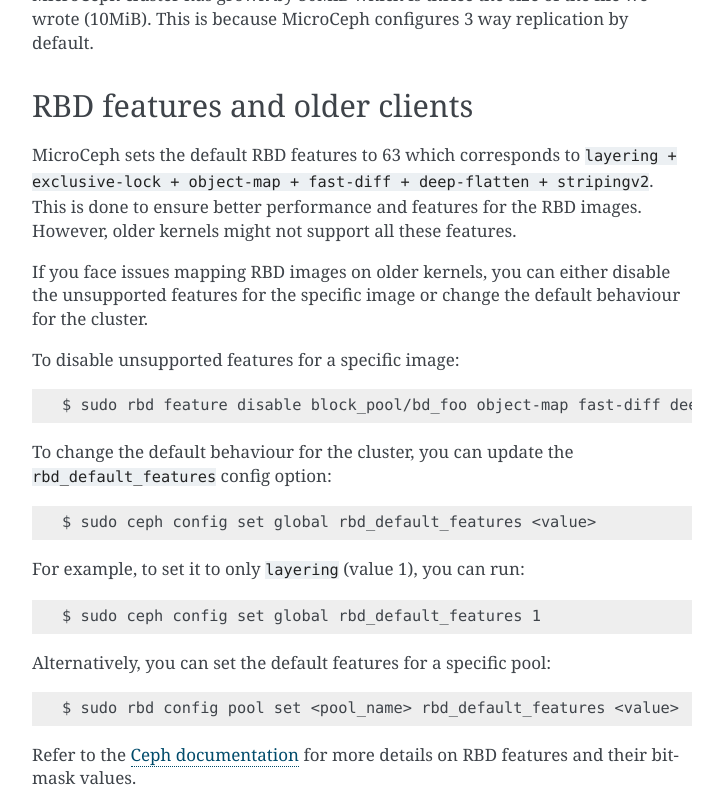
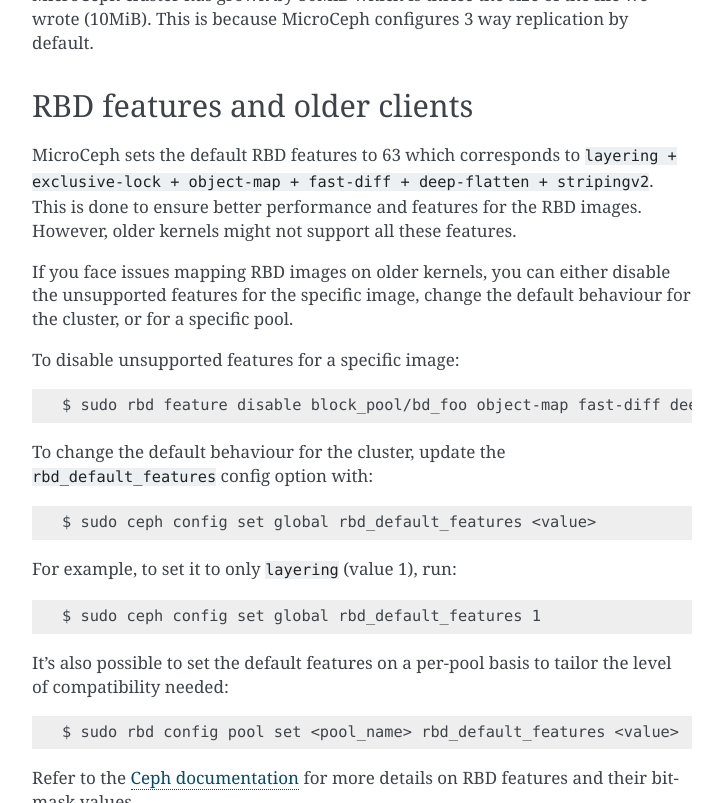
Before and after one commit to canonical/microceph, a Sphinx documentation site: the page built from docs/how-to/mount-block-device.rst, in a window 1280 px wide and 900 px high, scrolled down 3384 px, cut to the strip 0-803 px from the top of the window. Shown: the whole strip, without its empty margins (388-1111 px from the left). Built offline with Sphinx 7.4.7, drawn with Linux system fonts in a browser that asks for light colours.

Commit message:
fix: address doc comments
Signed-off-by: Peter Sabaini <peter.sabaini@canonical.com>

```diff
--- a/docs/how-to/mount-block-device.rst
+++ b/docs/how-to/mount-block-device.rst
@@ -177,7 +177,7 @@
 
 MicroCeph sets the default RBD features to 63 which corresponds to ``layering + exclusive-lock + object-map + fast-diff + deep-flatten + stripingv2``. This is done to ensure better performance and features for the RBD images. However, older kernels might not support all these features.
 
-If you face issues mapping RBD images on older kernels, you can either disable the unsupported features for the specific image or change the default behaviour for the cluster.
+If you face issues mapping RBD images on older kernels, you can either disable the unsupported features for the specific image, change the default behaviour for the cluster, or for a specific pool.
 
 To disable unsupported features for a specific image:
 
@@ -185,19 +185,19 @@
 
     $ sudo rbd feature disable block_pool/bd_foo object-map fast-diff deep-flatten
 
-To change the default behaviour for the cluster, you can update the ``rbd_default_features`` config option:
+To change the default behaviour for the cluster, update the ``rbd_default_features`` config option with:
 
 .. code-block:: none
 
     $ sudo ceph config set global rbd_default_features <value>
 
-For example, to set it to only ``layering`` (value 1), you can run:
+For example, to set it to only ``layering`` (value 1), run:
 
 .. code-block:: none
 
     $ sudo ceph config set global rbd_default_features 1
 
-Alternatively, you can set the default features for a specific pool:
+It's also possible to set the default features on a per-pool basis to tailor the level of compatibility needed:
 
 .. code-block:: none
 
```
